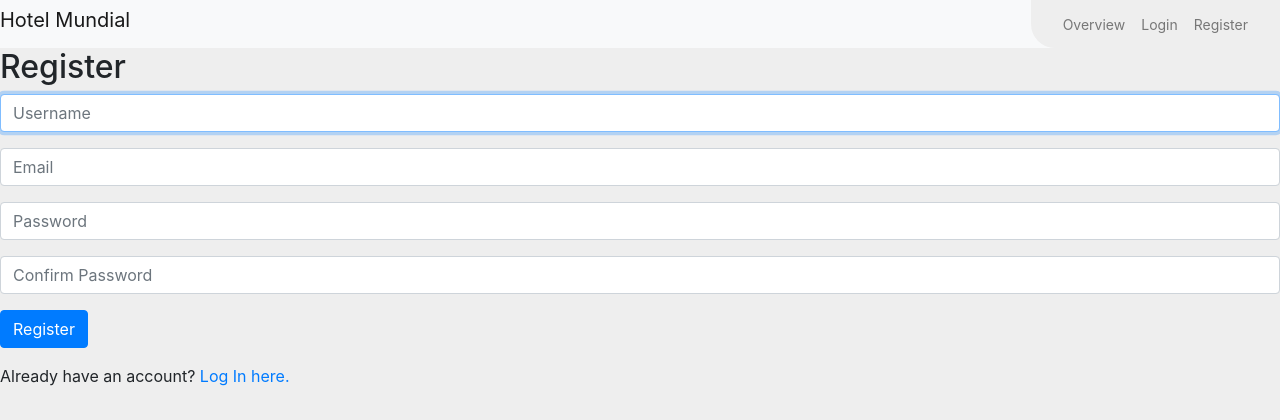
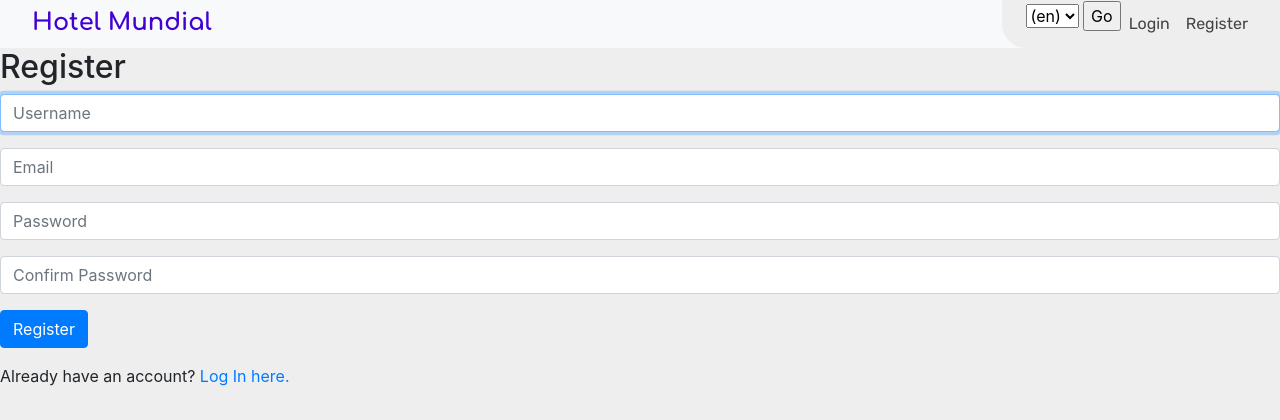
Before and after one commit to pablocourault/Capstone, a Django app: page /register in a window 1280 px wide. Shown: the top 420 px of the page. Run offline with Django 3.2, Linux system fonts and the light colour scheme; some libraries are stand-ins or nearby versions.

Commit message:
quinto commit

```diff
--- a/hotel/static/hotel/styles.css
+++ b/hotel/static/hotel/styles.css
@@ -1,3 +1,8 @@
+@import url('https://fonts.googleapis.com/css2?family=Rubik:wght@300;400;500;600;700;800;900&display=swap');
+@import url('https://fonts.googleapis.com/css2?family=Roboto:wght@100;300;400;500;700;900&display=swap');
+@import url('https://fonts.googleapis.com/css2?family=Comfortaa:wght@300;400;500;600;700&display=swap');
+
+
 body { background-color: #eee !important; }
 
 ol, ul { list-style: none; }
@@ -7,15 +12,31 @@ ol, ul { list-style: none; }
                   margin: auto;
                   align-items: stretch; }
 
-.logo { cursor: pointer;
+.layout { padding-left: 0; }
+
+.logo { padding-left: 32px;
+        font-family: 'Comfortaa', cursive;
+        font-size: x-large;
+        font-weight: bold;
+        cursor: pointer;
         color: #4300D2 }
 
-.autogestion { font-size: 14px;
-               color: red;
-               display: flex;
+.autogestion { display: flex;
                align-items: center;
                background-color: #EEE;
                border-bottom-left-radius: 24px;
                padding: 0px 24px;
                box-sizing: border-box;
                height: 48px; }
+
+.autogestion a { font-family: 'Rubik', sans-serif;
+                 font-size:medium;
+                 color: #444;
+                 display: block;
+                 padding-right: .5rem;
+                 padding-left: .5rem; }
+
+.iconbr { height: 20px;
+          width: 40px;
+          display: block;
+          background-image: url(/hotel/static/hotel/br.svg);}
--- a/hotel/templates/hotel/layout.html
+++ b/hotel/templates/hotel/layout.html
@@ -10,32 +10,50 @@
     </head>
     <body>
 
+
         <nav class="navbar navbar-expand-lg navbar-light bg-light barraprincipal">
-            <a class="navbar-brand logo" href="{% url 'index' %}" >Hotel Mundial</a>
+            <a class="navbar-brand" href="{% url 'index' %}" ><text class="logo">Hotel Mundial</text></a>
 
             <div>
               <ul class="navbar-nav mr-auto autogestion">
+
+                    <li class="nav-item">
+
+                    <form action="{% url 'set_language' %}" method="post">
+                     {% csrf_token %}
+
+                     <select name="language">
+                         {% get_current_language as LANGUAGE_CODE %}
+                         {% get_available_languages as LANGUAGES %}
+                         {% for lang in LANGUAGES %}
+                             <option value="{{ lang.0 }}" {% if LANGUAGE_CODE == lang.0 %} selected{% endif %}>
+                             <i class="iconbr"></i> ({{ lang.0 }})
+                             </option>
+                         {% endfor %}
+
+                     </select>
+                     <input type="submit" value="{% translate 'Go' %}" />
+                    </form>
+
+                    </li>
+
                 {% if user.is_authenticated %}
                     <li class="nav-item">
                         <a class="nav-link" href="#"><strong>{{ user.username }}</strong></a>
                     </li>
                 {% endif %}
-                <li class="nav-item">
-                  <a class="nav-link" href="{% url 'index' %}">{% translate 'Overview' %}</a>
-                </li>
+
                 {% if user.is_authenticated %}
+
                     <li class="nav-item">
-                        <a class="nav-link" href="#">Reserve?</a>
-                    </li>
-                    <li class="nav-item">
-                        <a class="nav-link" href="{% url 'logout' %}">{% translate 'Logout' %}</a>
+                        <a href="{% url 'logout' %}">{% translate 'Logout' %}</a>
                     </li>
                 {% else %}
                     <li class="nav-item">
-                        <a class="nav-link" href="{% url 'login' %}">{% translate 'Login' %}</a>
+                        <a href="{% url 'login' %}">{% translate 'Login' %}</a>
                     </li>
                     <li class="nav-item">
-                        <a class="nav-link" href="{% url 'register' %}">{% translate 'Register' %}</a>
+                        <a href="{% url 'register' %}">{% translate 'Register' %}</a>
                     </li>
                 {% endif %}
               </ul>
@@ -46,5 +64,6 @@
             {% block body %}
             {% endblock %}
         </div>
+
     </body>
 </html>
```
Also changed, not shown: hotel/templates/hotel/index.html (+0 -16 lines), db.sqlite3.
